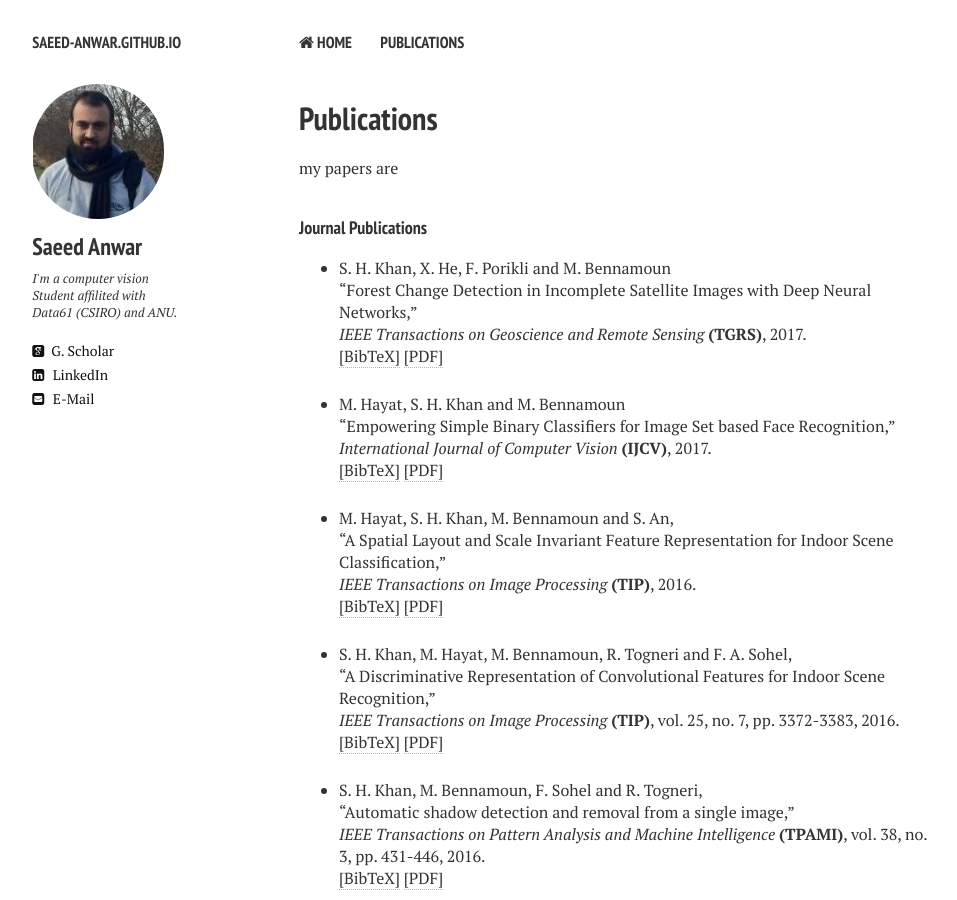
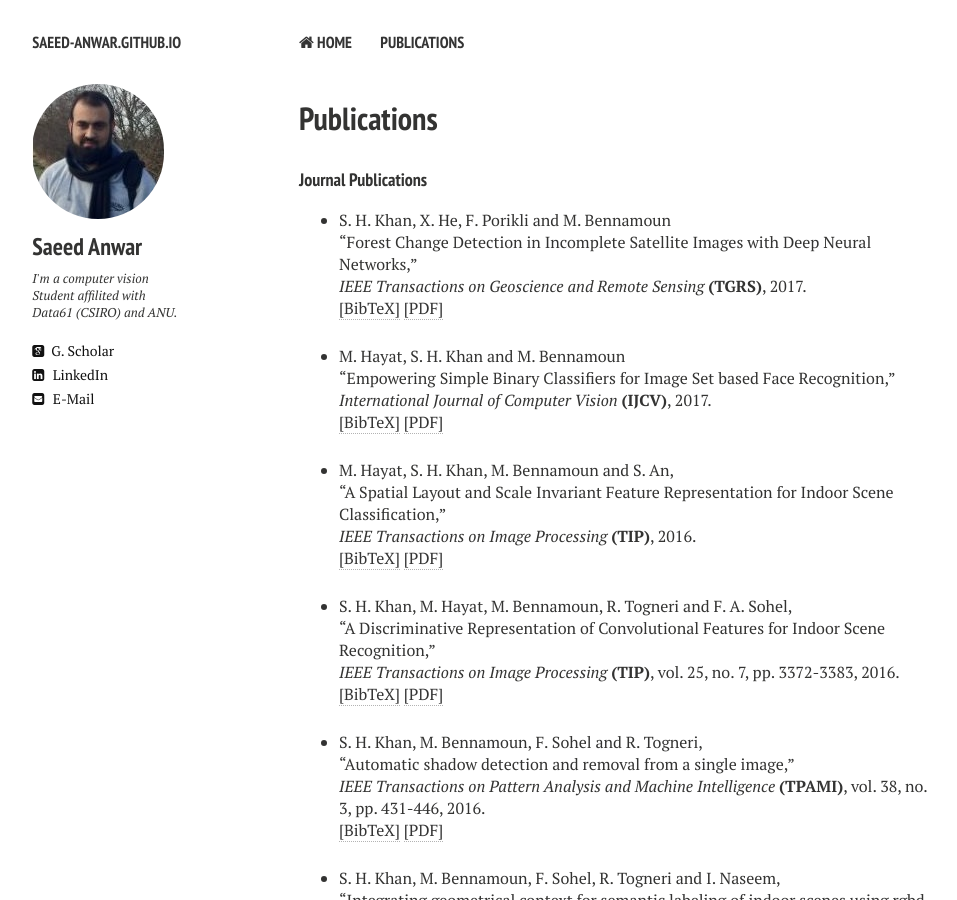
Before and after one commit to saeed-anwar/saeed-anwar.github.io, a Jekyll site: the page built from publications.md, in a window 1280 px wide and 900 px high. Shown: the whole window, without its empty margins (21-978 px from the left). Built offline with Jekyll 4.4.1, drawn with Linux system fonts in a browser that asks for light colours; nearby versions of some CDN libraries.

Commit message:
Update publications.md

```diff
--- a/publications.md
+++ b/publications.md
@@ -6,5 +6,3 @@ tags: [publications]
 modified: 14-7-2016
 comments: false
 ---
-
-my papers are
```
